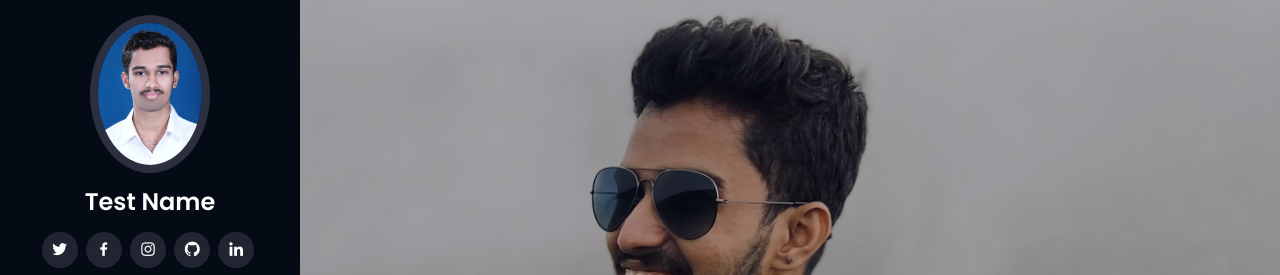
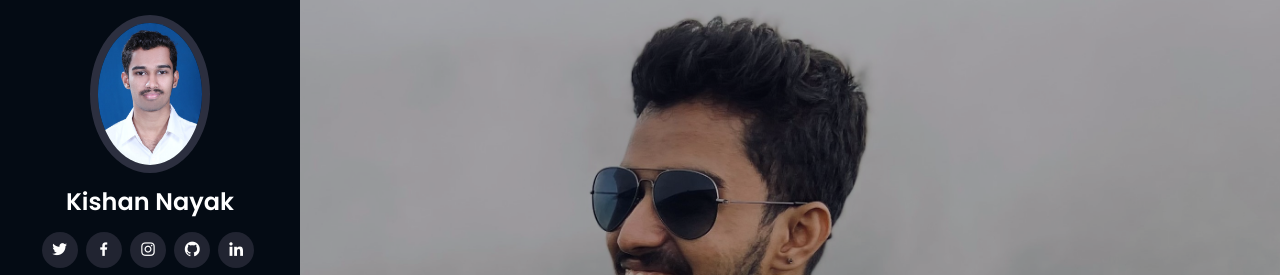
Before and after one commit to kishannk11/portfolio-final, a plain HTML site: page index.html in a window 1280 px wide. Shown: the top 275 px of the page. Drawn offline with nearby package versions, Linux system fonts and the light colour scheme.

Commit message:
Update index.html

```diff
--- a/index.html
+++ b/index.html
@@ -45,7 +45,7 @@
 
       <div class="profile">
         <img src="assets/img/img-DP.jpg" alt="" class="img-fluid rounded-circle">
-        <h1 class="text-light"><a href="index.html">Test Name</a></h1>
+        <h1 class="text-light"><a href="index.html">Kishan Nayak</a></h1>
         <div class="social-links mt-3 text-center">
           <a href="https://twitter.com/kishannk11" target="_blank" class="twitter"><i class="bx bxl-twitter"></i></a>
           <a href="https://www.facebook.com/kishannk11" target="_blank" class="facebook"><i class="bx bxl-facebook"></i></a>
```
